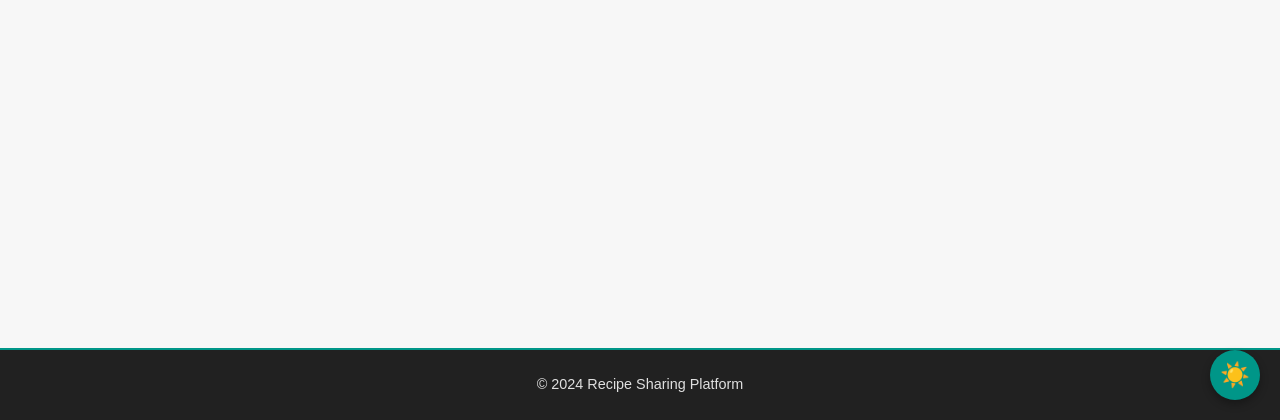
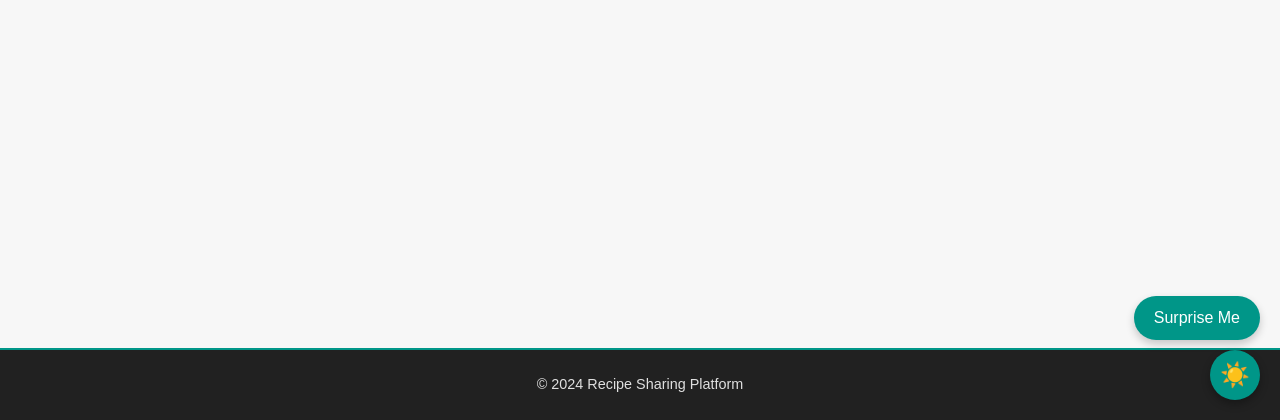
Before and after one commit to m75-ali/recipe-sharing-platform, a Django app: page /recipes/ in a window 1280 px wide. Shown: the part 380-800 px from the top of the page. Run offline with Django 4.2, Linux system fonts and the light colour scheme; data that the repository does not hold is empty; some libraries are stand-ins or nearby versions.

Commit message:
Surprise me button with random recipe added

```diff
--- a/recipesharing/recipes/templates/recipes/index.html
+++ b/recipesharing/recipes/templates/recipes/index.html
@@ -11,6 +11,11 @@
         <a href="{% url 'add_recipe' %}" class="btn" style="background-color: #009688; color: white;">Add New Recipe</a>
       </div>
     {% endif %}
+
+  <!-- Floating "Surprise Me" Button -->
+    <a href="{% url 'random_recipe' %}" id="surpriseMeBtn" class="float-btn">
+       Surprise Me
+    </a>
 
     <!-- Filter by Category Section -->
     <form id="filter-form" method="GET" class="mb-4">
@@ -65,4 +70,10 @@
 
   <!-- Include JavaScript for AJAX Filtering -->
   <script src="{% static 'recipes/js/filter.js' %}"></script>
+  <script>
+    document.getElementById('surpriseMeBtn').addEventListener('click', function (e) {
+        // Optional: Scroll to the top when clicked
+        window.scrollTo({ top: 0, behavior: 'smooth' });
+    });
+</script>
 {% endblock %}
--- a/recipesharing/recipes/urls.py
+++ b/recipesharing/recipes/urls.py
@@ -30,4 +30,7 @@ urlpatterns = [
 
     # URL for searching ingredients, handled by the ingredient_search view
     path('search/', views.ingredient_search, name='ingredient_search'),
+
+    # URL for generating random recipes, handled by the random_recipe view
+    path('random-recipe/', views.random_recipe, name='random_recipe'),
 ]
--- a/recipesharing/recipes/views.py
+++ b/recipesharing/recipes/views.py
@@ -10,6 +10,7 @@ from django.shortcuts import render
 from .models import Recipe
 from .models import find_recipes_by_ingredients
 from .forms import IngredientSearchForm
+import random
 import json
 import re
 from django.db.models import Q
@@ -226,3 +227,13 @@ def ingredient_search(request):
         'results': results,
         'suggestions': suggestions,
     })
+
+
+def random_recipe(request):
+    # Get all recipe IDs
+    recipe_ids = Recipe.objects.values_list('id', flat=True)
+    if recipe_ids:
+        random_id = random.choice(recipe_ids)
+        recipe = get_object_or_404(Recipe, id=random_id)
+        return render(request, 'recipes/recipe_detail.html', {'recipe': recipe})  # Adjust template name
+    return render(request, 'index.html', {'error': 'No recipes available'})  # Fallback if no recipes exist
--- a/recipesharing/static/bootstrap/css/style.css
+++ b/recipesharing/static/bootstrap/css/style.css
@@ -446,3 +446,27 @@ body.dark-theme .recipe-description h4 {
 .shopping-list-title {
     color: #009688;  /* Set any color you prefer */
 }
+
+/* Floating Button Styles */
+.float-btn {
+    position: fixed;
+    bottom: 80px; /* Adjusted to move it above the dark mode button */
+    right: 20px;
+    background-color: #009688;
+    color: white;
+    border: none;
+    border-radius: 50px;
+    padding: 10px 20px;
+    text-align: center;
+    text-decoration: none;
+    font-size: 16px;
+    box-shadow: 0 4px 8px rgba(0, 0, 0, 0.2);
+    transition: all 0.3s ease-in-out;
+    z-index: 1000;
+}
+
+.float-btn:hover {
+    background-color:rgb(44, 122, 57);
+    box-shadow: 0 6px 12px rgba(0, 0, 0, 0.3);
+    transform: translateY(-2px);
+}
```
